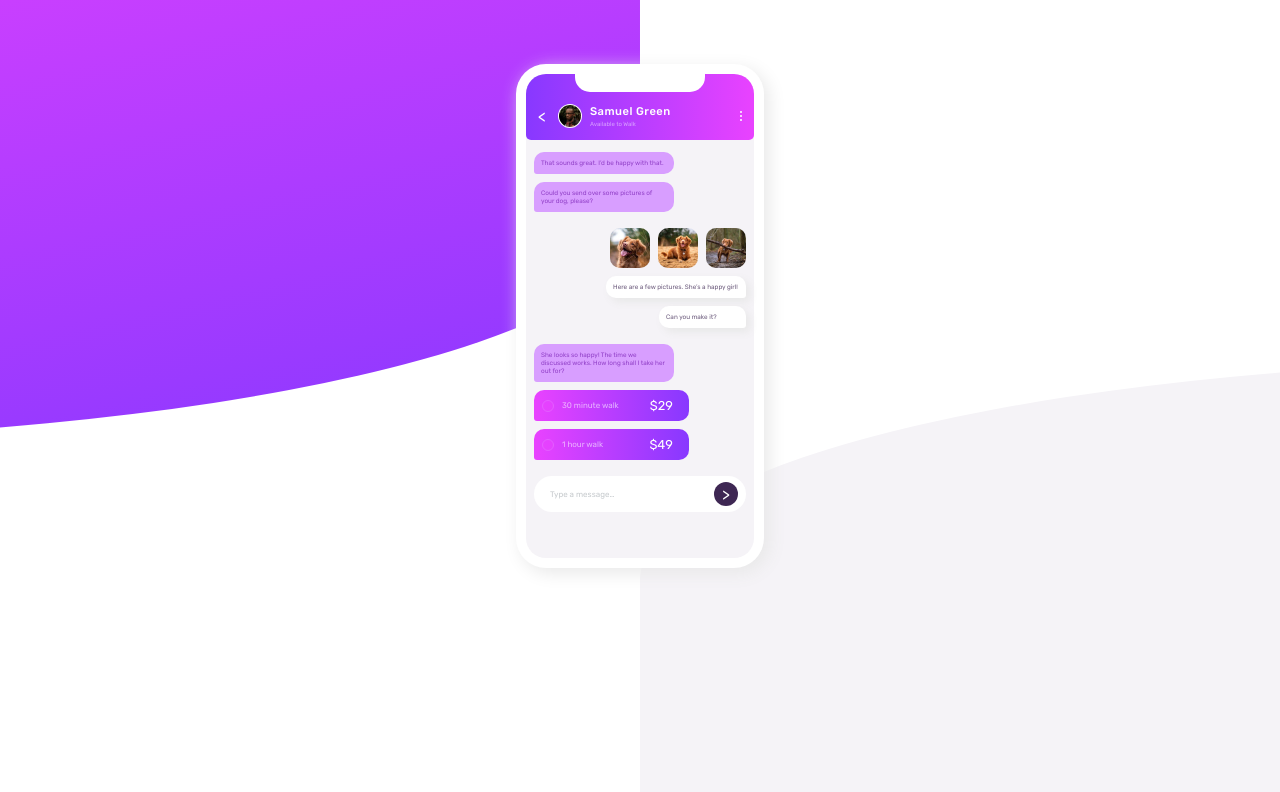
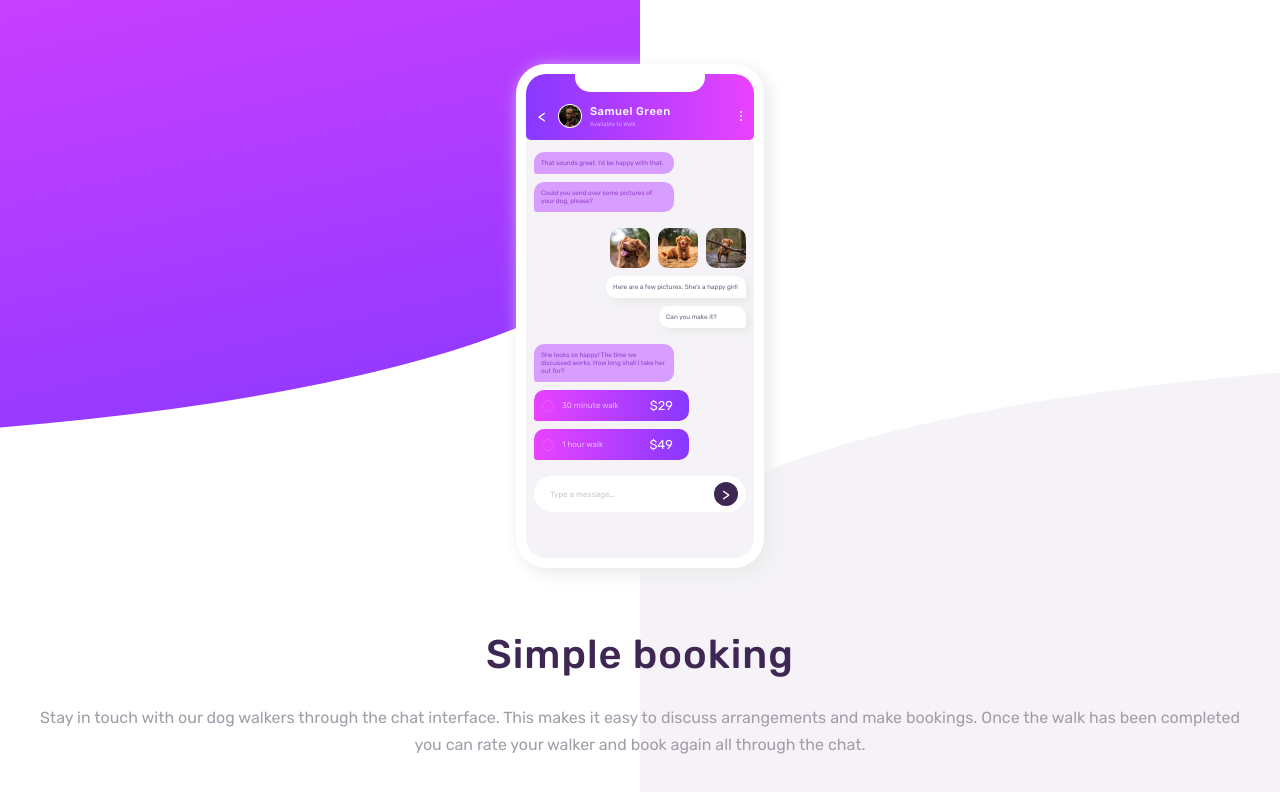
Before and after one commit to bmhan319/chatApp-Css-illustration, a React (Create React App) app: page / in a window 1280 px wide. Shown: the top 792 px of the page. Built offline with nearby package versions, Linux system fonts and the light colour scheme.

Commit message:
message component complete

```diff
--- a/src/components/Message.js
+++ b/src/components/Message.js
@@ -2,8 +2,13 @@ import React from 'react'
 
 export default function Message() {
   return (
-    <div>
-
+    <div className="messageComponent">
+      <div className="messageContainer">
+        <h1 className="messageHeadline">Simple booking</h1>
+        <p className="messageParagraph">Stay in touch with our dog walkers through the chat interface. This makes it easy to
+  discuss arrangements and make bookings. Once the walk has been completed you can rate
+  your walker and book again all through the chat.</p>
+      </div>
     </div>
   )
 }
--- a/src/css/message.css
+++ b/src/css/message.css
@@ -0,0 +1,20 @@
+
+.messageContainer {
+  margin-top: 63px;
+  text-align: center;
+}
+
+.messageHeadline {
+  color: var(--DarkViolet);
+  font-weight: 500;
+  font-size: 2.5em;
+  letter-spacing: 1px;
+  margin-bottom: 26px;
+}
+
+.messageParagraph {
+  color: var(--GrayViolet);
+  font-size: 1em;
+  padding: 0 36px;
+  line-height: 1.7em;
+}
```
Also changed, not shown: 1 other file (tests, documents, lock files or other folders).
